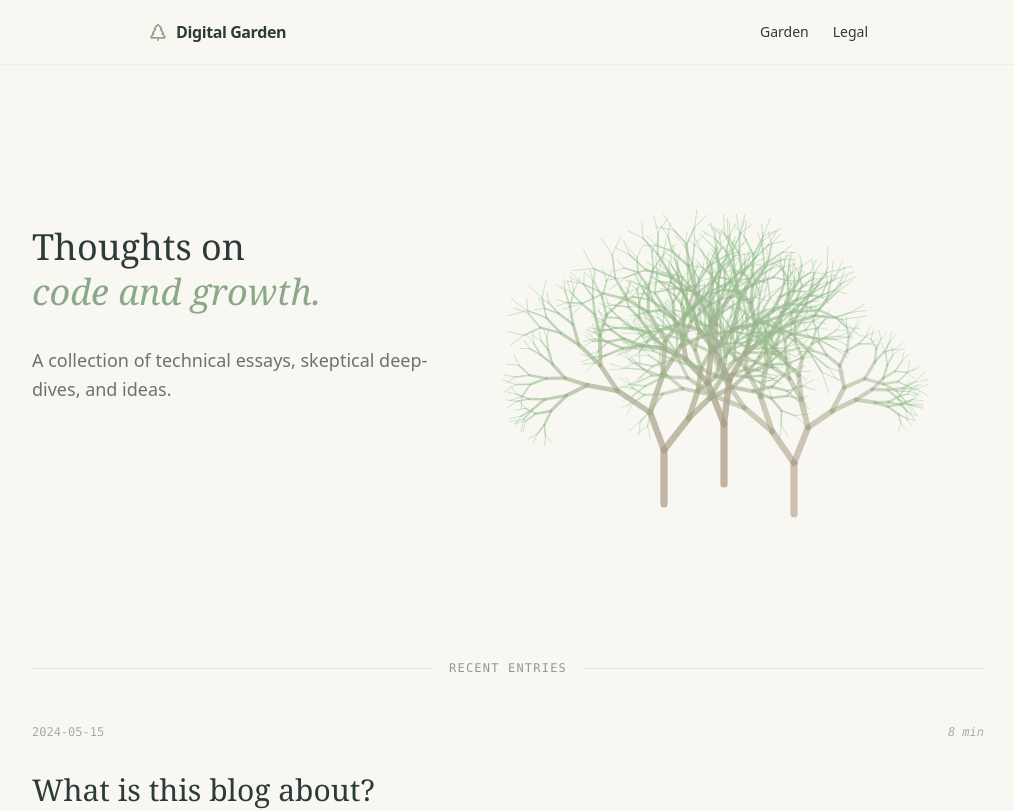
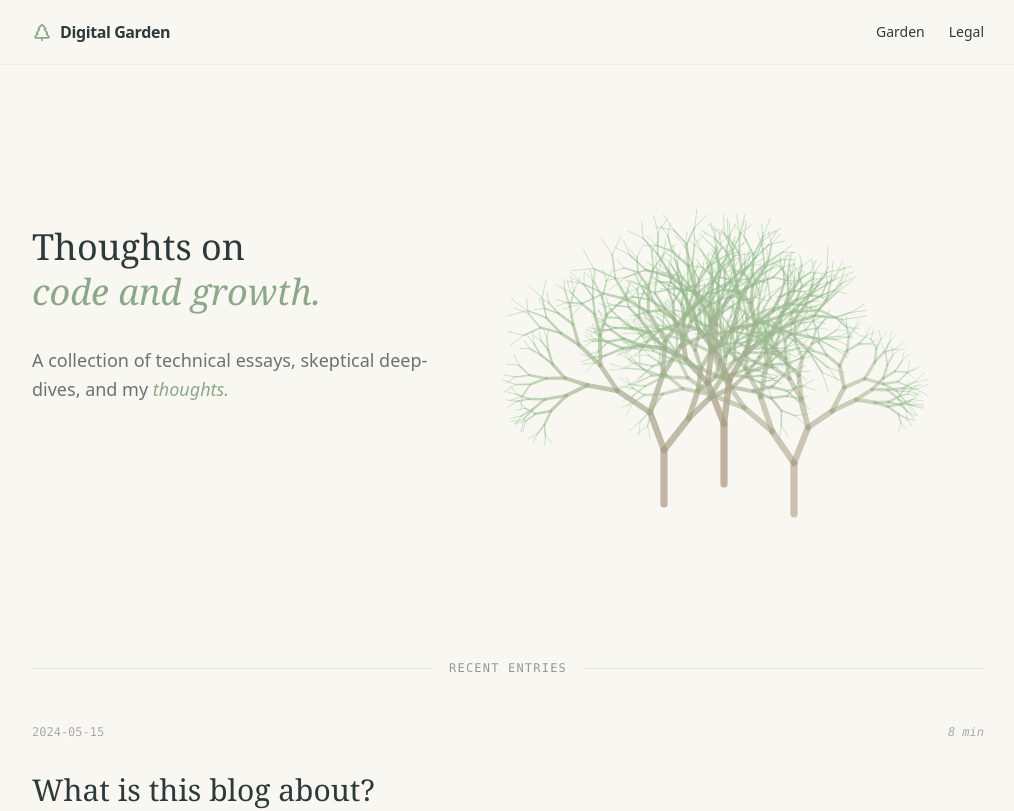
Before and after one commit to Paraaa/Website, a React (Vite) app: page / in a window 1280 px wide. Shown: the top 811 px of the page, without its empty margins (132-1146 px from the left). Built offline with nearby package versions, Linux system fonts and the light colour scheme.

Commit message:
Fixing navigation layout

```diff
--- a/src/App.css
+++ /dev/null
@@ -1 +0,0 @@
-/* App-specific styles */
--- a/src/components/Hero.jsx
+++ b/src/components/Hero.jsx
@@ -6,13 +6,11 @@ export default function Hero() {
 			<div className="flex-1 min-w-100">
 				<h1 className="text-5xl font-serif font-medium mb-4 leading-tight">
 					Thoughts on <br />
-					<span className="italic text-[#8BA888]">
-						code and growth.
-					</span>
+					<span className="title-highlight">code and growth.</span>
 				</h1>
 				<p className="text-lg text-[#2D3A3A]/70 max-w-md leading-relaxed">
 					A collection of technical essays, skeptical deep-dives, and
-					ideas.
+					my <span className="title-highlight">thoughts.</span>
 				</p>
 			</div>
 			<FractalTree />
--- a/src/components/Navigation.jsx
+++ b/src/components/Navigation.jsx
@@ -4,7 +4,7 @@ import { Link } from "react-router-dom";
 export default function Navigation() {
 	return (
 		<nav className="fixed top-0 w-full bg-[#F9F7F2]/80 backdrop-blur-md z-50 border-b border-[#8BA888]/10">
-      <div className="max-w-3xl mx-auto px-6 h-16 flex items-center justify-between">
+			<div className="max-w-250 mx-auto px-6 h-16 flex items-center justify-between">
 				<Link
 					to="/"
 					className="flex items-center gap-2 font-semibold tracking-tight hover:text-[#8BA888] transition-colors"
@@ -13,7 +13,10 @@ export default function Navigation() {
 					<span>Digital Garden</span>
 				</Link>
 				<div className="flex gap-6 text-sm font-medium">
-          <Link to="/" className="hover:text-[#8BA888] transition-colors">
+					<Link
+						to="/"
+						className="hover:text-[#8BA888] transition-colors"
+					>
 						Garden
 					</Link>
 					<Link
--- a/src/index.css
+++ b/src/index.css
@@ -2,9 +2,13 @@
 @plugin "daisyui";
 
 h1 {
-  @apply text-4xl font-serif font-medium mb-8;
+	@apply text-4xl font-serif font-medium mb-8;
 }
 
 h2 {
-  @apply text-2xl font-serif font-medium mt-8 mb-4;
+	@apply text-2xl font-serif font-medium mt-8 mb-4;
 }
+
+.title-highlight {
+	@apply italic text-[#8BA888];
+}
--- a/src/pages/Home.jsx
+++ b/src/pages/Home.jsx
@@ -8,7 +8,6 @@ export default function Home() {
 	return (
 		<>
 			<Hero />
-
 			<section>
 				<div className="flex items-center gap-4 mb-12">
 					<div className="h-px flex-1 bg-[#8BA888]/20" />
```
Lines whose indentation alone changed are shown as unchanged.
